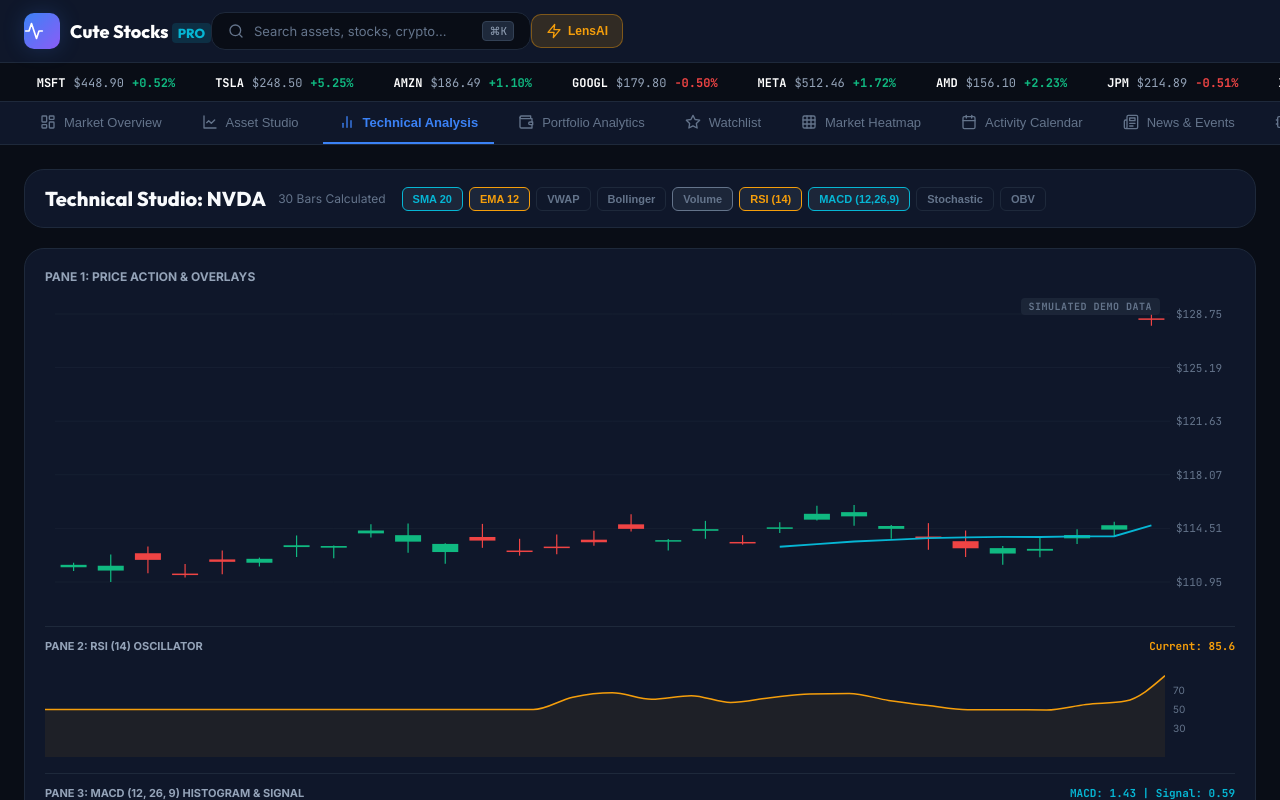
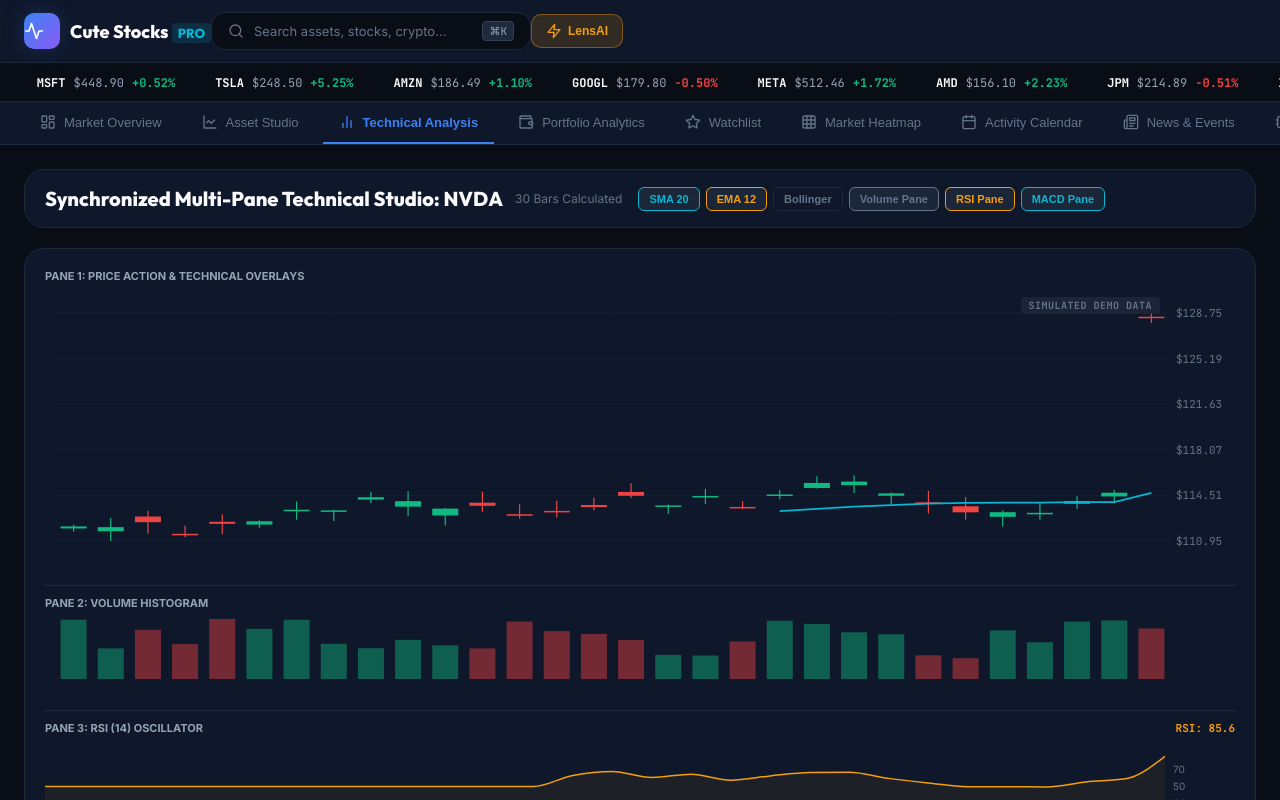
Before and after one commit to AnkitaPriyadarshini-repos/MarketLens, a React (Vite) app: page / in a window 1280 px wide. Both pictures are taken after a click on the button "Technical Analysis". Shown: the top 800 px of the page. Built offline with nearby package versions, Linux system fonts and the light colour scheme; the HTML template or start-up script is replaced by a standard one.

Commit message:
feat: build MarketLens visualization engine 2.0

```diff
--- a/src/charts/core/ChartScales.js
+++ b/src/charts/core/ChartScales.js
@@ -1,6 +1,6 @@
 /**
- * ChartScales Utility Module
- * Transforms domain values (time/index, price) into pixel coordinates
+ * ChartScales Module - Visualization Engine 2.0
+ * Transforms domain values (index/time, price) into pixel coordinates
  */
 
 export class ChartScale {
@@ -14,6 +14,7 @@
   }
 
   toPixel(val) {
+    if (val === null || val === undefined || isNaN(val)) return this.rangeMin;
     return this.rangeMin + ((val - this.domainMin) / this.domainSpan) * this.rangeSpan;
   }
 
@@ -23,11 +24,38 @@
 }
 
 /**
- * Binary search for nearest data point index
+ * Binary search for nearest data point index given mouse X coordinate
  */
-export function findNearestPointIndex(data, mouseX, marginLeft, chartWidth) {
-  if (!data || data.length === 0) return -1;
-  const stepX = chartWidth / data.length;
+export function findNearestPointIndex(dataLength, mouseX, marginLeft, chartWidth) {
+  if (!dataLength || dataLength <= 0 || chartWidth <= 0) return -1;
+  const stepX = chartWidth / dataLength;
   const rawIdx = Math.floor((mouseX - marginLeft) / stepX);
-  return Math.max(0, Math.min(data.length - 1, rawIdx));
+  return Math.max(0, Math.min(dataLength - 1, rawIdx));
 }
+
+/**
+ * Calculate OHLC Candle Geometry (x, yHigh, yLow, yOpen, yClose, bodyHeight)
+ */
+export function calculateCandleGeometry(point, index, stepX, marginLeft, priceScale) {
+  const x = marginLeft + index * stepX + stepX / 2;
+  const yHigh = priceScale.toPixel(point.high);
+  const yLow = priceScale.toPixel(point.low);
+  const yOpen = priceScale.toPixel(point.open);
+  const yClose = priceScale.toPixel(point.close);
+  const candleWidth = Math.max(2, stepX * 0.7);
+
+  const bodyY = Math.min(yOpen, yClose);
+  const bodyHeight = Math.max(1.5, Math.abs(yOpen - yClose));
+
+  return {
+    x,
+    yHigh,
+    yLow,
+    yOpen,
+    yClose,
+    bodyY,
+    bodyHeight,
+    candleWidth,
+    isBullish: point.close >= point.open
+  };
+}
--- /dev/null
+++ b/src/charts/primitives/VolumePrimitive.jsx
@@ -0,0 +1,98 @@
+import React, { useRef, useEffect } from 'react';
+import { theme } from '../../theme/designTokens';
+import { ChartScale } from '../core/ChartScales';
+
+export function VolumePrimitive({
+  data = [],
+  height = 80,
+  hoverIndex = null,
+  onHoverIndex = null
+}) {
+  const containerRef = useRef(null);
+  const canvasRef = useRef(null);
+
+  useEffect(() => {
+    if (!canvasRef.current || !containerRef.current || !data.length) return;
+
+    const canvas = canvasRef.current;
+    const ctx = canvas.getContext('2d');
+    const rect = containerRef.current.getBoundingClientRect();
+    const width = rect.width;
+    const dpr = window.devicePixelRatio || 1;
+
+    canvas.width = width * dpr;
+    canvas.height = height * dpr;
+    canvas.style.width = `${width}px`;
+    canvas.style.height = `${height}px`;
+
+    ctx.scale(dpr, dpr);
+    ctx.clearRect(0, 0, width, height);
+
+    const marginTop = 5;
+    const marginBottom = 15;
+    const marginRight = 65;
+    const marginLeft = 10;
+
+    const chartWidth = width - marginLeft - marginRight;
+    const chartHeight = height - marginTop - marginBottom;
+
+    let maxVolume = 0;
+    data.forEach(d => { if (d.volume > maxVolume) maxVolume = d.volume; });
+    if (maxVolume === 0) maxVolume = 1;
+
+    const stepX = chartWidth / data.length;
+    const barWidth = Math.max(2, stepX * 0.7);
+
+    // Draw Volume Bars
+    data.forEach((d, i) => {
+      const x = marginLeft + i * stepX + stepX / 2;
+      const isBull = d.close >= d.open;
+      const barH = (d.volume / maxVolume) * chartHeight;
+      const y = marginTop + chartHeight - barH;
+
+      ctx.fillStyle = isBull ? 'rgba(16, 185, 129, 0.45)' : 'rgba(239, 68, 68, 0.45)';
+      ctx.fillRect(x - barWidth / 2, y, barWidth, barH);
+    });
+
+    // Synchronized Crosshair Line
+    if (hoverIndex !== null && hoverIndex >= 0 && hoverIndex < data.length) {
+      const x = marginLeft + hoverIndex * stepX + stepX / 2;
+
+      ctx.strokeStyle = 'rgba(248, 250, 252, 0.5)';
+      ctx.lineWidth = 1;
+      ctx.setLineDash([4, 4]);
+
+      ctx.beginPath();
+      ctx.moveTo(x, marginTop);
+      ctx.lineTo(x, marginTop + chartHeight);
+      ctx.stroke();
+
+      ctx.setLineDash([]);
+    }
+  }, [data, height, hoverIndex]);
+
+  const handleMouseMove = (e) => {
+    if (!containerRef.current || !data.length) return;
+    const rect = containerRef.current.getBoundingClientRect();
+    const x = e.clientX - rect.left - 10;
+    const chartWidth = rect.width - 75;
+    const stepX = chartWidth / data.length;
+    const idx = Math.min(data.length - 1, Math.max(0, Math.floor(x / stepX)));
+    if (onHoverIndex) onHoverIndex(idx);
+  };
+
+  const handleMouseLeave = () => {
+    if (onHoverIndex) onHoverIndex(null);
+  };
+
+  return (
+    <div
+      ref={containerRef}
+      onMouseMove={handleMouseMove}
+      onMouseLeave={handleMouseLeave}
+      style={{ width: '100%', height, position: 'relative', cursor: 'crosshair', userSelect: 'none' }}
+    >
+      <canvas ref={canvasRef} />
+    </div>
+  );
+}
--- a/src/screens/TechnicalAnalysisScreen.jsx
+++ b/src/screens/TechnicalAnalysisScreen.jsx
@@ -1,11 +1,12 @@
-import React, { useState, useEffect, useMemo } from 'react';
+import React, { useState, useEffect } from 'react';
 import {
-  ResponsiveContainer, AreaChart, Area, XAxis, YAxis, Tooltip, BarChart, Bar, Cell
+  ResponsiveContainer, AreaChart, Area, YAxis, BarChart, Bar, Cell
 } from 'recharts';
-import { Sliders, Eye, RefreshCw, BarChart2, Layers, ShieldCheck } from 'lucide-react';
+import { Sliders, RefreshCw, Layers } from 'lucide-react';
 import { theme } from '../theme/designTokens';
-import { formatCurrency, formatPercent } from '../utils/formatters';
+import { formatCurrency } from '../utils/formatters';
 import { CandlestickPrimitive } from '../charts/primitives/CandlestickPrimitive';
+import { VolumePrimitive } from '../charts/primitives/VolumePrimitive';
 
 export function TechnicalAnalysisScreen({
   asset = null,
@@ -24,11 +25,10 @@
     bollinger: false,
     volume: true,
     rsi: true,
-    macd: true,
-    stochastic: false,
-    obv: false
+    macd: true
   });
 
+  // Shared Hover Cursor State across all panes
   const [hoverIndex, setHoverIndex] = useState(null);
 
   useEffect(() => {
@@ -39,6 +39,7 @@
     marketProvider.getHistoricalPrices(symbol, timeframe).then(chartData => {
       if (isMounted) {
         setData(chartData);
+        setHoverIndex(null);
         setLoading(false);
       }
     });
@@ -50,11 +51,11 @@
     setIndicators(prev => ({ ...prev, [key]: !prev[key] }));
   };
 
-  const currentHoverPoint = hoverIndex !== null && data[hoverIndex] ? data[hoverIndex] : null;
+  const activeHoverPoint = hoverIndex !== null && data[hoverIndex] ? data[hoverIndex] : null;
 
   return (
     <div style={{ width: '100%', fontFamily: theme.fonts.main, color: theme.colors.textPrimary }}>
-      {/* Top Controls Header */}
+      {/* Controls Header */}
       <div style={{
         background: theme.colors.bgCard,
         border: `1px solid ${theme.colors.border}`,
@@ -69,25 +70,22 @@
       }}>
         <div style={{ display: 'flex', alignItems: 'center', gap: '12px' }}>
           <h2 style={{ fontSize: '20px', fontWeight: 800, margin: 0, fontFamily: theme.fonts.display }}>
-            Technical Studio: {symbol}
+            Synchronized Multi-Pane Technical Studio: {symbol}
           </h2>
           <span style={{ fontSize: '12px', color: theme.colors.textMuted }}>
             {data.length} Bars Calculated
           </span>
         </div>
 
-        {/* Indicator Toggle Buttons Bar */}
+        {/* Indicators Bar */}
         <div style={{ display: 'flex', flexWrap: 'wrap', gap: '6px' }}>
           {[
             { id: 'sma20', label: 'SMA 20', color: theme.colors.accentCyan },
             { id: 'ema12', label: 'EMA 12', color: theme.colors.accentGold },
-            { id: 'vwap', label: 'VWAP', color: theme.colors.accentPurple },
             { id: 'bollinger', label: 'Bollinger', color: '#ec4899' },
-            { id: 'volume', label: 'Volume', color: '#64748b' },
-            { id: 'rsi', label: 'RSI (14)', color: theme.colors.accentGold },
-            { id: 'macd', label: 'MACD (12,26,9)', color: theme.colors.accentCyan },
-            { id: 'stochastic', label: 'Stochastic', color: theme.colors.gain },
-            { id: 'obv', label: 'OBV', color: theme.colors.accentPurple }
+            { id: 'volume', label: 'Volume Pane', color: '#64748b' },
+            { id: 'rsi', label: 'RSI Pane', color: theme.colors.accentGold },
+            { id: 'macd', label: 'MACD Pane', color: theme.colors.accentCyan }
           ].map(ind => (
             <button
               key={ind.id}
@@ -109,7 +107,7 @@
         </div>
       </div>
 
-      {/* Synchronized Multi-Pane Technical Environment */}
+      {/* Multi-Pane Synchronized Container */}
       <div style={{
         background: theme.colors.bgCard,
         border: `1px solid ${theme.colors.border}`,
@@ -121,42 +119,57 @@
       }}>
         {loading ? (
           <div style={{ height: 450, display: 'flex', alignItems: 'center', justifyContent: 'center', color: theme.colors.textMuted }}>
-            <RefreshCw size={24} className="spin" style={{ marginRight: 8 }} /> Computing Technical Indicators...
+            <RefreshCw size={24} className="spin" style={{ marginRight: 8 }} /> Computing Technical Viewports...
           </div>
         ) : (
           <>
-            {/* Pane 1: Main Price & Overlay Canvas */}
+            {/* PANE 1: Price Action */}
             <div>
-              <div style={{ fontSize: '12px', fontWeight: 700, color: theme.colors.textSecondary, marginBottom: '6px' }}>
-                PANE 1: PRICE ACTION & OVERLAYS
+              <div style={{ fontSize: '11px', fontWeight: 700, color: theme.colors.textSecondary, marginBottom: '6px' }}>
+                PANE 1: PRICE ACTION & TECHNICAL OVERLAYS
               </div>
               <CandlestickPrimitive
                 data={data}
-                height={320}
+                height={280}
                 showSma={indicators.sma20}
                 showBollinger={indicators.bollinger}
                 showVolume={false}
-                onHoverPoint={(pt) => {
-                  if (pt) {
-                    const idx = data.findIndex(d => d.date === pt.date);
-                    setHoverIndex(idx);
-                  } else {
-                    setHoverIndex(null);
-                  }
-                }}
+                externalHoverIndex={hoverIndex}
+                onHoverPoint={(pt, idx) => setHoverIndex(idx)}
+                demoDataLabel={true}
               />
             </div>
 
-            {/* Pane 2: RSI Oscillator Pane */}
+            {/* PANE 2: Synchronized Volume Histogram */}
+            {indicators.volume && (
+              <div style={{ borderTop: `1px solid ${theme.colors.border}`, paddingTop: '10px' }}>
+                <div style={{ display: 'flex', justifyContent: 'space-between', fontSize: '11px', fontWeight: 700, color: theme.colors.textSecondary, marginBottom: '4px' }}>
+                  <span>PANE 2: VOLUME HISTOGRAM</span>
+                  {activeHoverPoint && (
+                    <span style={{ color: theme.colors.textMuted, fontFamily: theme.fonts.mono }}>
+                      Vol: {activeHoverPoint.volume.toLocaleString()}
+                    </span>
+                  )}
+                </div>
+                <VolumePrimitive
+                  data={data}
+                  height={80}
+                  hoverIndex={hoverIndex}
+                  onHoverIndex={setHoverIndex}
+                />
+              </div>
+            )}
+
+            {/* PANE 3: Synchronized RSI Oscillator */}
             {indicators.rsi && (
-              <div style={{ borderTop: `1px solid ${theme.colors.border}`, paddingTop: '12px' }}>
+              <div style={{ borderTop: `1px solid ${theme.colors.border}`, paddingTop: '10px' }}>
                 <div style={{ display: 'flex', justifyContent: 'space-between', fontSize: '11px', fontWeight: 700, color: theme.colors.textSecondary, marginBottom: '4px' }}>
-                  <span>PANE 2: RSI (14) OSCILLATOR</span>
+                  <span>PANE 3: RSI (14) OSCILLATOR</span>
                   <span style={{ color: theme.colors.accentGold, fontFamily: theme.fonts.mono }}>
-                    Current: {currentHoverPoint ? currentHoverPoint.rsi : data[data.length - 1]?.rsi}
+                    RSI: {activeHoverPoint ? activeHoverPoint.rsi : data[data.length - 1]?.rsi}
                   </span>
                 </div>
-                <div style={{ height: 100, width: '100%' }}>
+                <div style={{ height: 90, width: '100%' }}>
                   <ResponsiveContainer width="100%" height="100%">
                     <AreaChart data={data} margin={{ top: 5, right: 10, left: -25, bottom: 0 }}>
                       <YAxis domain={[0, 100]} ticks={[30, 50, 70]} axisLine={false} tickLine={false} tick={{ fill: theme.colors.textMuted, fontSize: 10 }} orientation="right" />
@@ -167,16 +180,16 @@
               </div>
             )}
 
-            {/* Pane 3: MACD Indicator Pane */}
+            {/* PANE 4: Synchronized MACD Histogram */}
             {indicators.macd && (
-              <div style={{ borderTop: `1px solid ${theme.colors.border}`, paddingTop: '12px' }}>
+              <div style={{ borderTop: `1px solid ${theme.colors.border}`, paddingTop: '10px' }}>
                 <div style={{ display: 'flex', justifyContent: 'space-between', fontSize: '11px', fontWeight: 700, color: theme.colors.textSecondary, marginBottom: '4px' }}>
-                  <span>PANE 3: MACD (12, 26, 9) HISTOGRAM & SIGNAL</span>
+                  <span>PANE 4: MACD (12, 26, 9) HISTOGRAM</span>
                   <span style={{ color: theme.colors.accentCyan, fontFamily: theme.fonts.mono }}>
-                    MACD: {currentHoverPoint ? currentHoverPoint.macdLine : data[data.length - 1]?.macdLine} | Signal: {currentHoverPoint ? currentHoverPoint.macdSignal : data[data.length - 1]?.macdSignal}
+                    MACD: {activeHoverPoint ? activeHoverPoint.macdLine : data[data.length - 1]?.macdLine} | Signal: {activeHoverPoint ? activeHoverPoint.macdSignal : data[data.length - 1]?.macdSignal}
                   </span>
                 </div>
-                <div style={{ height: 100, width: '100%' }}>
+                <div style={{ height: 90, width: '100%' }}>
                   <ResponsiveContainer width="100%" height="100%">
                     <BarChart data={data} margin={{ top: 5, right: 10, left: -25, bottom: 0 }}>
                       <YAxis axisLine={false} tickLine={false} tick={{ fill: theme.colors.textMuted, fontSize: 10 }} orientation="right" />
```
Also changed, not shown: src/charts/core/ChartViewport.js (added, +39 -0 lines), 1 other file (tests, documents, lock files or other folders).
